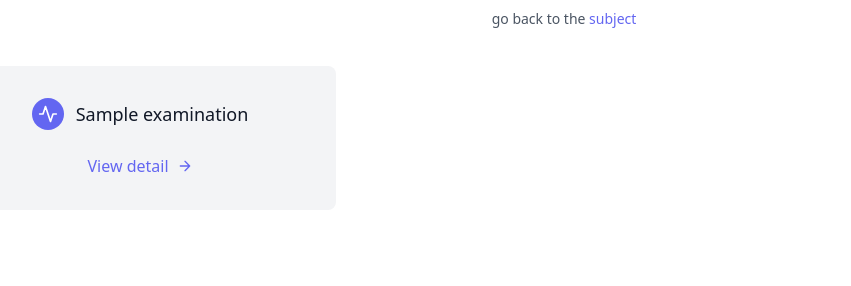
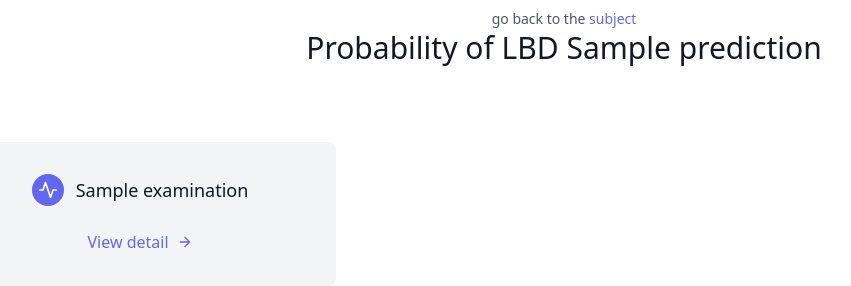
Before and after one commit to BDALab/lbd_analysis_tool, a Django app: template subjects/templates/subjects/session_detail.html in a window 1280 px wide. Shown: the part 198-484 px from the top of the page, without its empty margins (76-927 px from the left). Run offline with Django 3.2, Linux system fonts and the light colour scheme; the template is opened without the code that fills it: most values are stand-ins (such as "Sample title", 1, 10 or a date in 2020); some libraries are stand-ins or nearby versions.

Commit message:
Added the PBD probability when supported in the context of the session detail

```diff
--- a/subjects/templates/subjects/session_detail.html
+++ b/subjects/templates/subjects/session_detail.html
@@ -26,6 +26,15 @@
                             </a>
                         </span>
                     </div>
+
+                    <!-- Probability of LBD -->
+                    {% if prediction %}
+                        <div class="flex flex-col text-center w-full mb-10">
+                            <h1 class="sm:text-3xl text-2xl font-medium title-font text-gray-900">
+                                Probability of LBD {{ prediction }}
+                            </h1>
+                        </div>
+                    {% endif %}
 
                 </div>
 
```
